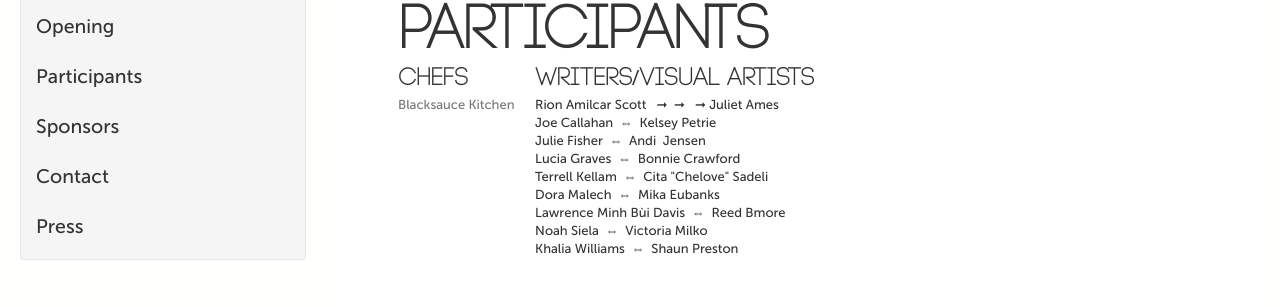
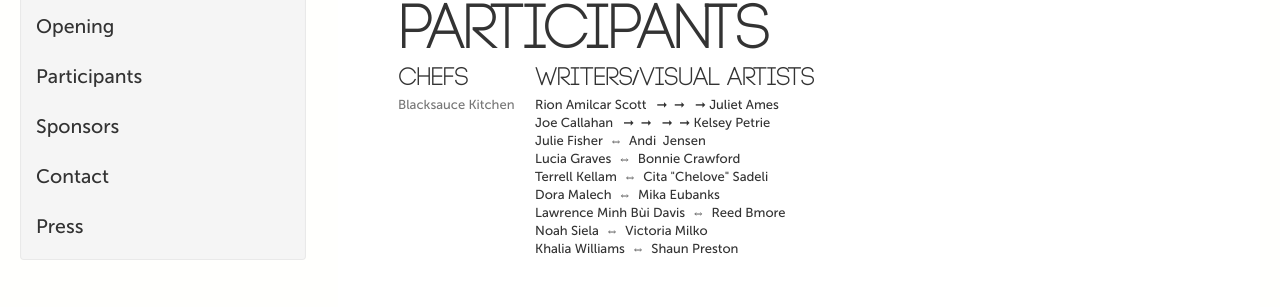
Before and after one commit to callandresponsedc/callandresponsedc, a Jekyll site: the page built from participants/index.html, in a window 1280 px wide. Shown: the part 182-489 px from the top of the page. Built offline with Jekyll 4.4.1, drawn with Linux system fonts in a browser that asks for light colours; Markdown is read by kramdown in place of the engine named in the settings; comment, search, counter and statistics services are not loaded; part of the change alters nothing that is shown.

```diff
--- a/participants/index.html
+++ b/participants/index.html
@@ -19,7 +19,7 @@ title: Participants
     <h2>Writers/Visual Artists</h2>
     <ul class="no-bullet">
       <li>Rion Amilcar Scott &nbsp;&nbsp;&#10142&nbsp;&nbsp;&#10142 &nbsp;&nbsp;&#10142    Juliet Ames</li>
- <li>Joe Callahan &nbsp;&#8660&nbsp;  Kelsey Petrie </li>
+ <li>Joe Callahan &nbsp;&nbsp;&#10142&nbsp;&nbsp;&#10142 &nbsp;&nbsp;&#10142&nbsp;&nbsp;&#10142      Kelsey Petrie </li>
  <li>Julie Fisher &nbsp;&#8660&nbsp;  Andi&nbsp; Jensen</li>
  <li>Lucia Graves &nbsp;&#8660&nbsp; Bonnie Crawford</li>
  <li>Terrell Kellam &nbsp;&#8660&nbsp;  Cita "Chelove" Sadeli</li>
```
